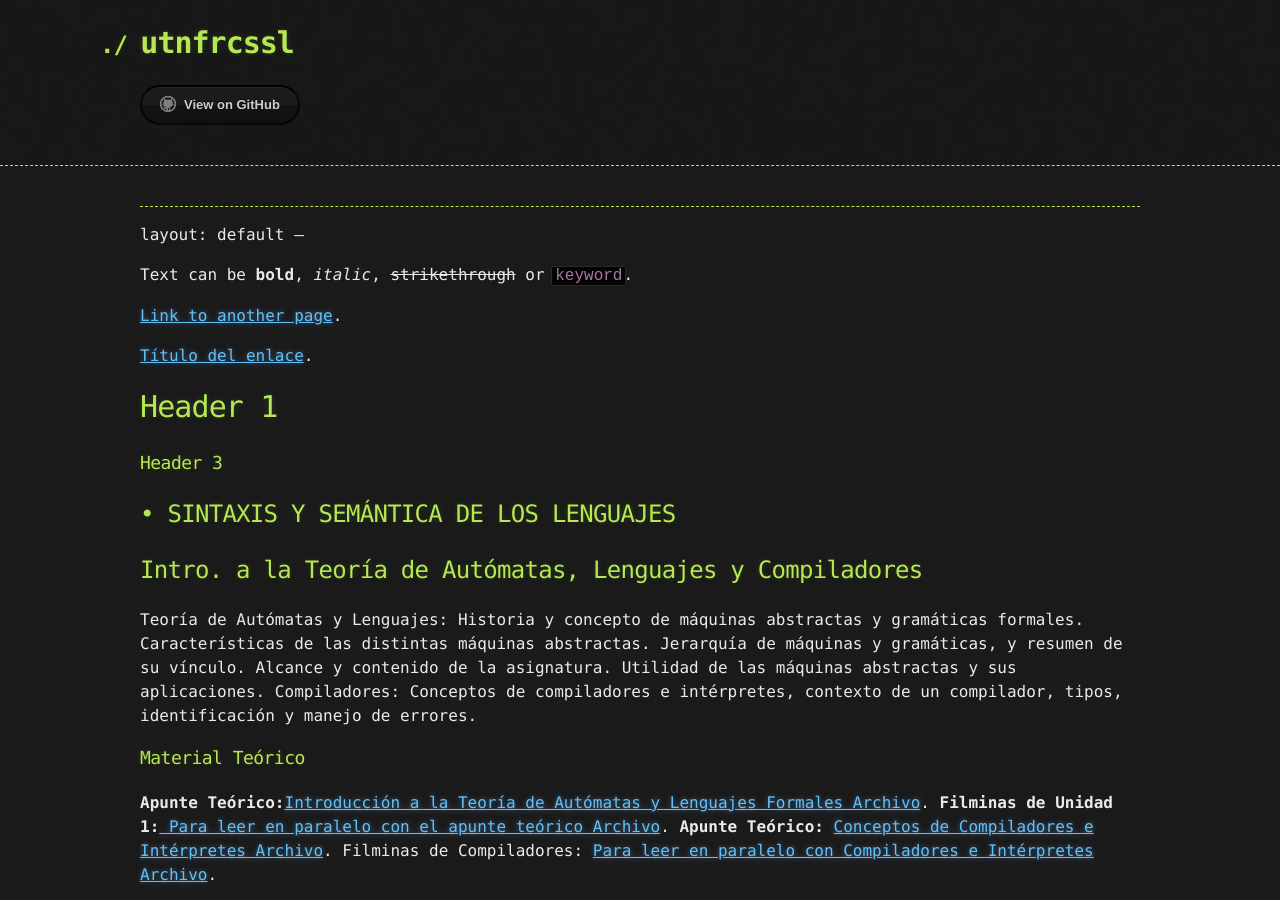
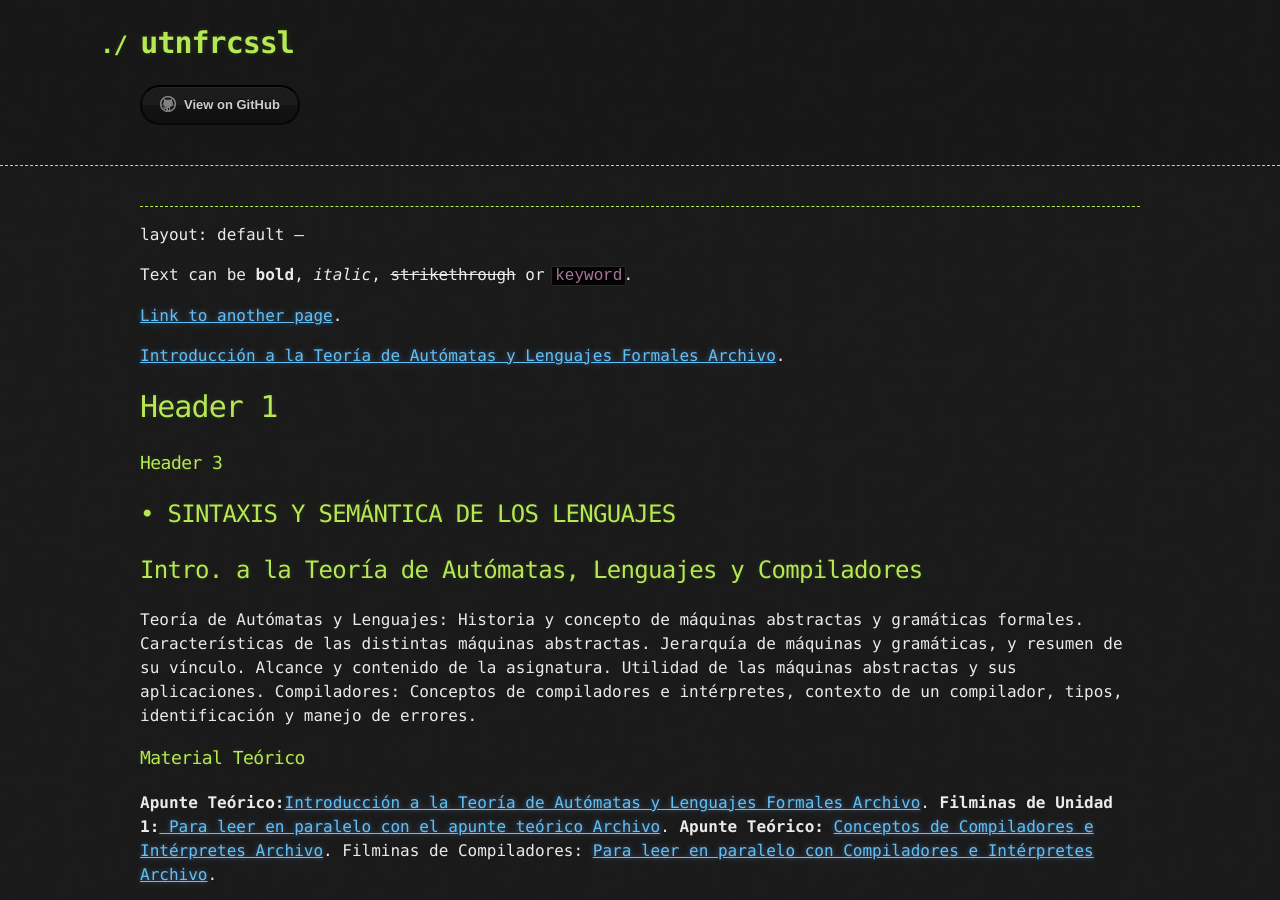
Before and after one commit to Ismael0351/utnfrcssl, a Jekyll site: the page built from index.md, in a window 1280 px wide and 900 px high. Built offline with Jekyll 4.4.1, drawn with Linux system fonts in a browser that asks for light colours; our own code applies the rules of GitHub Pages for plain Markdown files; the repository's description, which GitHub fills in, is left out.

Commit message:
Update index.md

```diff
--- a/index.md
+++ b/index.md
@@ -6,7 +6,7 @@ Text can be **bold**, _italic_, ~~strikethrough~~ or `keyword`.
 
 [Link to another page](./another-page.html).
 
- <a href="./another-page.html" target="_blank">Título del enlace</a>.
+ <a href="https://drive.google.com/file/d/1cCzcQm4-jJsiPQaWLUslvjQLAHT3q27v/view?usp=sharing" target="_blank">Introducción a la Teoría de Autómatas y Lenguajes Formales Archivo</a>.
 
 # Header 1
 
@@ -19,7 +19,7 @@ Text can be **bold**, _italic_, ~~strikethrough~~ or `keyword`.
 ##  Intro. a la Teoría de Autómatas, Lenguajes y Compiladores
 Teoría de Autómatas y Lenguajes: Historia y concepto de máquinas abstractas y gramáticas formales. Características de las distintas máquinas abstractas. Jerarquía de máquinas y gramáticas, y resumen de su vínculo. Alcance y contenido de la asignatura. Utilidad de las máquinas abstractas y sus aplicaciones. Compiladores: Conceptos de compiladores e intérpretes, contexto de un compilador, tipos, identificación y manejo de errores.
 ### Material Teórico
- **Apunte Teórico:**[Introducción a la Teoría de Autómatas y Lenguajes Formales Archivo](https://drive.google.com/file/d/1cCzcQm4-jJsiPQaWLUslvjQLAHT3q27v/view?usp=sharing).
+ **Apunte Teórico:**<a href="https://drive.google.com/file/d/1cCzcQm4-jJsiPQaWLUslvjQLAHT3q27v/view?usp=sharing" target="_blank">Introducción a la Teoría de Autómatas y Lenguajes Formales Archivo</a>.
  **Filminas de Unidad 1:**[ Para leer en paralelo con el apunte teórico Archivo](https://drive.google.com/file/d/1NjxEcJFQ-TXqnUuoXpk77LkgaYhAFL5M/view?usp=sharing).
 **Apunte Teórico:** [Conceptos de Compiladores e Intérpretes Archivo](https://drive.google.com/file/d/1ISmHcbu52y2FHLL4TZePlxkNdmXunTpa/view?usp=sharing).
  Filminas de Compiladores: [Para leer en paralelo con Compiladores e Intérpretes Archivo](https://drive.google.com/file/d/1cIqLBQ62YyPkmtzfywYYJ79I5VaPTx8w/view?usp=sharing).
```
